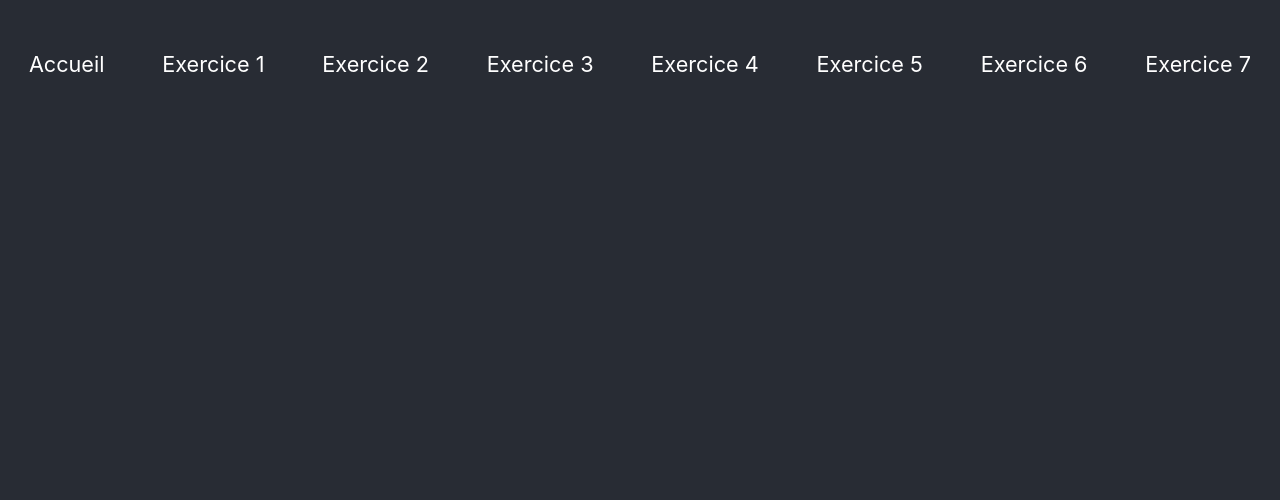
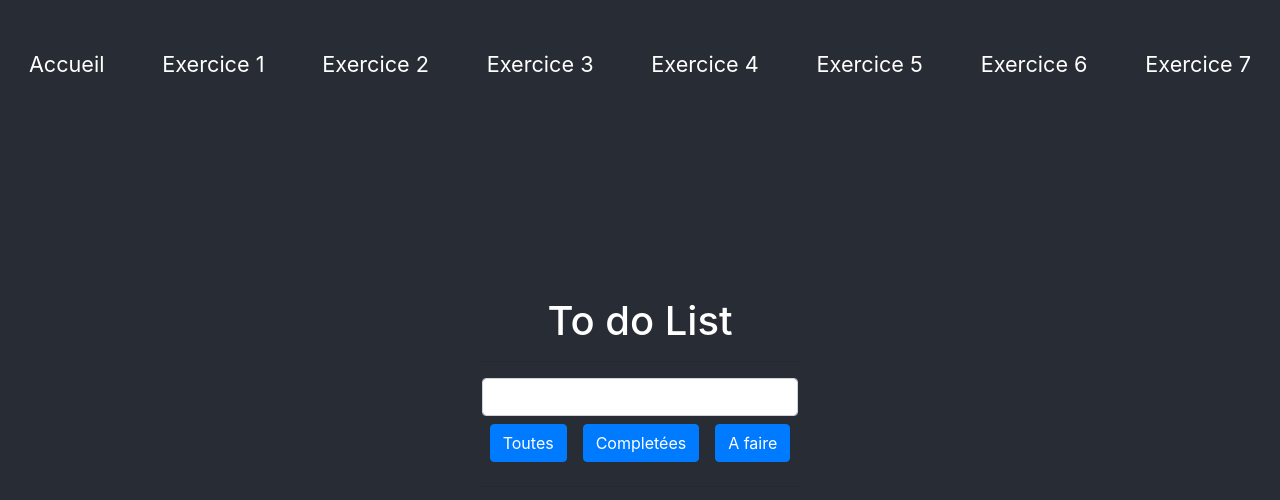
Before and after one commit to SofianeAjerrar/react-dom, a React (Create React App) app in the folder dom-react/: page /Exercice7 in a window 1280 px wide. Shown: the top 500 px of the page. Built offline with nearby package versions, Linux system fonts and the light colour scheme.

Commit message:
Exo 7 à finir

```diff
--- a/dom-react/src/App.js
+++ b/dom-react/src/App.js
@@ -15,6 +15,7 @@ import Exercice3 from './jsx/Exercice3';
 import Exercice4 from './jsx/Exercice4';
 import Exercice5 from './jsx/Exercice5';
 import Exercice6 from './jsx/Exercice6';
+import Exercice7 from './jsx/Exercice7';
 
 function App() {
   return (
@@ -68,7 +69,9 @@ function App() {
             <Route path="/Exercice6">
               <Exercice6 />
             </Route>
-            <Route path="/Exercice7"></Route>
+            <Route path="/Exercice7">
+              <Exercice7 />
+            </Route>
             <Route path='/'>
               <Accueil />
             </Route>
--- a/dom-react/src/jsx/Exercice3.jsx
+++ b/dom-react/src/jsx/Exercice3.jsx
@@ -24,7 +24,12 @@ let Exercice3 = () => {
             <p>Interdiction de toucher à l'HTML</p>
             <p className='text-danger'>Bonus: Lorsque vous appuyez sur "enter" après avoir écrit le nom, le changement de nom s'effectue également.</p>
             <div className='text-center'>
-                <input id='inputExo3' placeholder='Veuillez entrez un nom' type="text" />
+                <input id='inputExo3' placeholder='Veuillez entrez un nom' type="text" onKeyPress={(e) => {
+                    if (e.keyCode === 'Enter') {
+                        changeContentOfSpan();
+                    }
+                }
+                } />
                 <button id='buttonExo3' onClick={() => changeContentOfSpan()}>Go</button>
             </div>
         </div>
--- a/dom-react/src/jsx/Exercice7.jsx
+++ b/dom-react/src/jsx/Exercice7.jsx
@@ -0,0 +1,73 @@
+import React from 'react';
+import '../../node_modules/bootstrap/dist/css/bootstrap.css';
+import '../css/exo7.css';
+
+let Exercice7 = () => {
+
+    let addAChild = () => {
+        //Checkbox
+        let inputCheckbox = document.createElement('input');
+        let inputExo7 = document.getElementById('inputExo7');
+        inputCheckbox.type = 'checkbox';
+
+        // InputExo 7
+        let toDoPupelos = document.getElementById('toDoPupelos');
+        let para = document.createElement('p');
+        para.innerHTML = inputExo7.value;
+        //Delete Button
+        let inputDelete = document.createElement('button');
+        inputDelete.innerHTML = 'Supprimer'
+
+        //Appendchild
+        para.appendChild(inputCheckbox);
+        toDoPupelos.appendChild(para);
+        para.appendChild(inputDelete);
+        inputExo7.value = '';
+
+        //apparition deleteButton
+        inputDelete.onclick = () => {
+            inputDelete.parentElement.remove()
+        }
+
+        // checkbox vert ou pas
+        inputCheckbox.onclick = () => {
+            if (inputCheckbox.checked) {
+                para.style.backgroundColor = 'green';
+            } else {
+                para.style.backgroundColor = 'unset';
+            }
+        }
+    }
+
+    return (
+        <div>
+            <h1>To do List</h1>
+            <hr />
+            <input
+                id='inputExo7'
+                type="text"
+                className="form-control"
+                aria-label="Sizing example input"
+                aria-describedby="inputGroup-sizing-sm"
+                onKeyUp={(e) => {
+                    if (e.keyCode === 13) {
+                        // if ( != '') {
+                            addAChild()
+                        // }
+                    }
+                }}
+            />
+            <div>
+                <button type="button" className="btn btn-primary m-2">Toutes</button>
+                <button type="button" className="btn btn-primary m-2">Completées</button>
+                <button type="button" className="btn btn-primary m-2">A faire</button>
+            </div>
+            <div id='toDoPupelos'>
+
+            </div>
+            <hr />
+        </div>
+    )
+}
+
+export default Exercice7;
```
